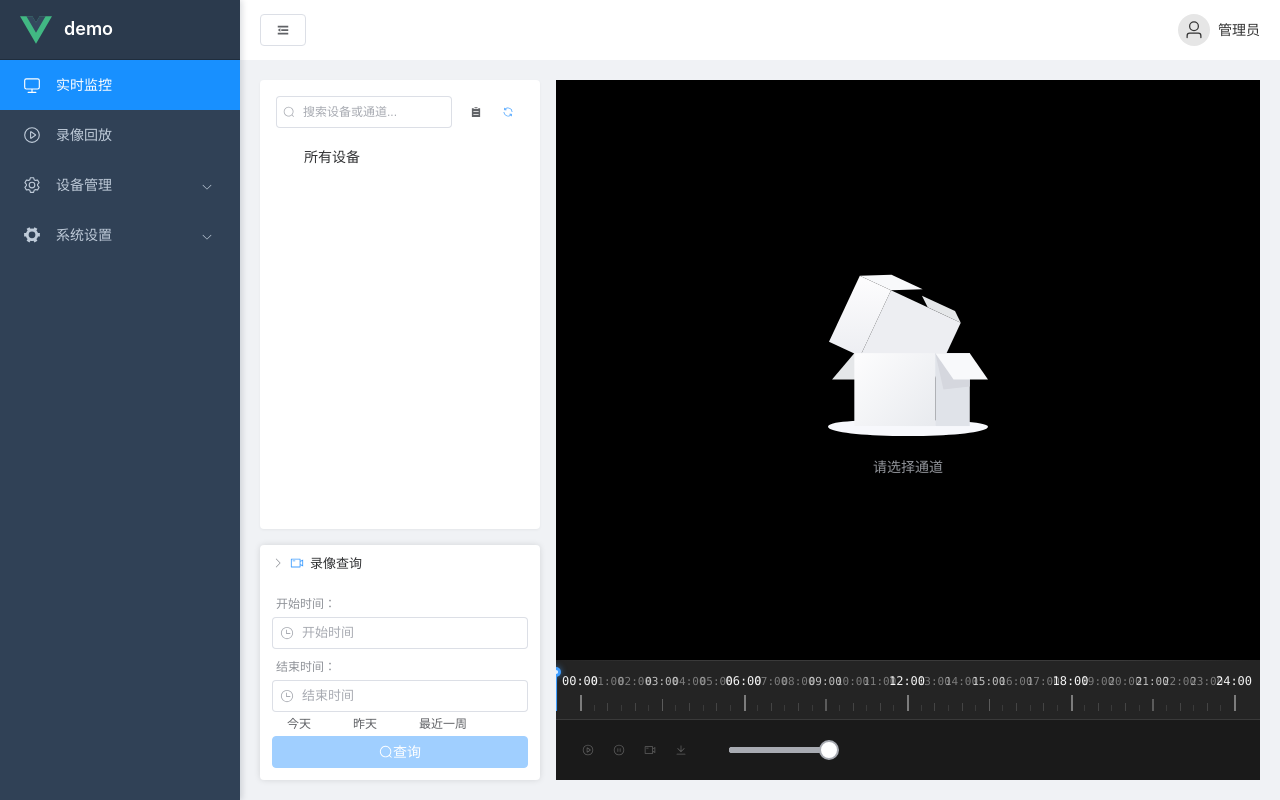
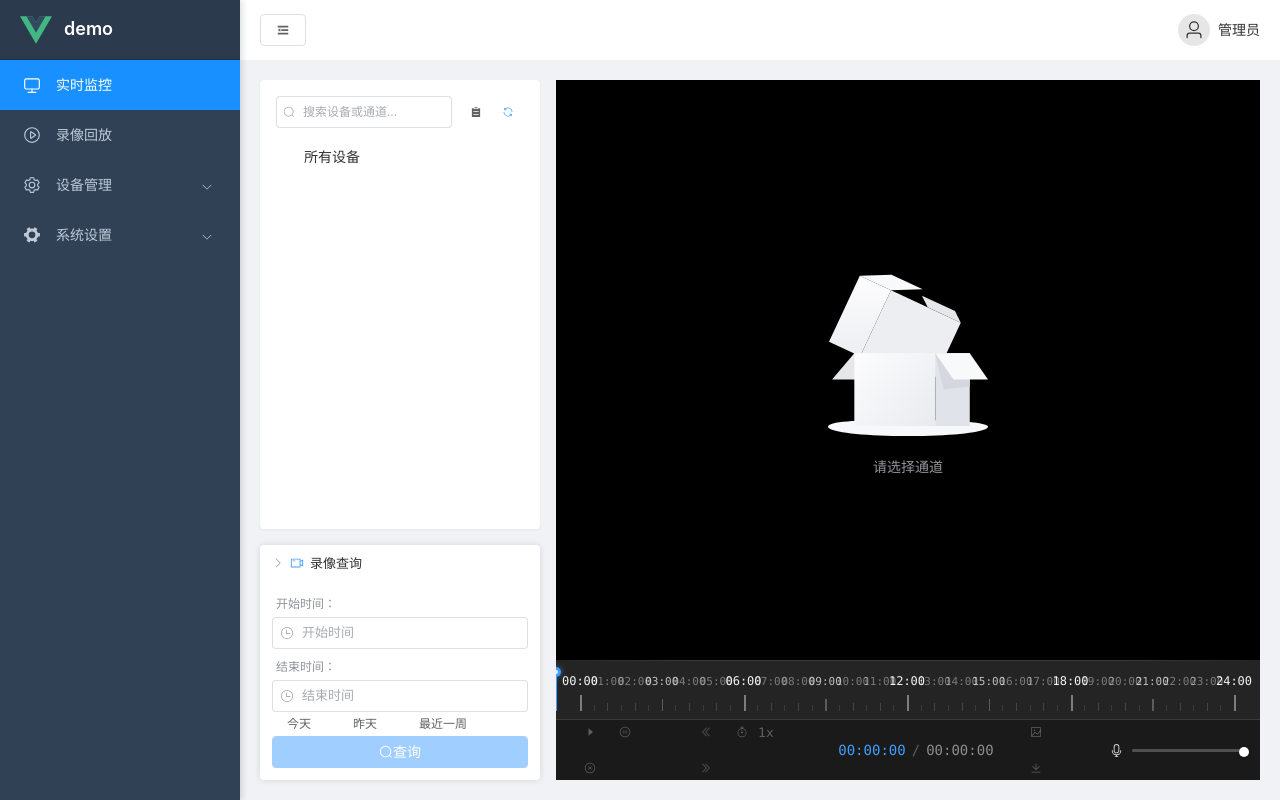
Before and after one commit to ossrs/srs-sip, a Vue app in the folder web/NextGB/: page /playback in a window 1280 px wide. Built offline with nearby package versions, Linux system fonts and the light colour scheme; no server answers; the HTML template or start-up script is replaced by a standard one.

Commit message:
回放控制

```diff
--- a/web/NextGB/src/views/PlaybackView.vue
+++ b/web/NextGB/src/views/PlaybackView.vue
@@ -4,7 +4,17 @@ import DeviceTree from '@/components/monitor/DeviceTree.vue'
 import VideoPlayer from '@/components/playback/VideoPlayer.vue'
 import DateTimeRangePanel from '@/components/common/DateTimeRangePanel.vue'
 import type { Device, ChannelInfo } from '@/types/api'
-import { VideoPlay, VideoPause, VideoCamera, Download, Microphone } from '@element-plus/icons-vue'
+import {
+  CaretRight,
+  VideoPause,
+  CircleClose,
+  DArrowRight,
+  DArrowLeft,
+  Timer,
+  Picture,
+  Download,
+  Microphone
+} from '@element-plus/icons-vue'
 import dayjs from 'dayjs'
 
 const showBanner = ref(false)
@@ -12,6 +22,8 @@ const currentDevice = ref<Device>()
 const currentChannel = ref<ChannelInfo>()
 const videoPlayerRef = ref()
 const volume = ref(100)
+const playbackSpeed = ref(1.0)
+const playbackSpeeds = [0.25, 0.5, 1.0, 2.0, 4.0, 8.0]
 
 const isPlaying = computed(() => videoPlayerRef.value?.isPlaying || false)
 
@@ -21,6 +33,31 @@ const handlePlay = () => {
 
 const handlePause = () => {
   videoPlayerRef.value?.pause()
+}
+
+const handleStop = () => {
+  videoPlayerRef.value?.stop()
+}
+
+const handleFastForward = () => {
+  const currentIndex = playbackSpeeds.indexOf(playbackSpeed.value)
+  if (currentIndex < playbackSpeeds.length - 1) {
+    playbackSpeed.value = playbackSpeeds[currentIndex + 1]
+    videoPlayerRef.value?.setPlaybackRate(playbackSpeed.value)
+  }
+}
+
+const handleSlowDown = () => {
+  const currentIndex = playbackSpeeds.indexOf(playbackSpeed.value)
+  if (currentIndex > 0) {
+    playbackSpeed.value = playbackSpeeds[currentIndex - 1]
+    videoPlayerRef.value?.setPlaybackRate(playbackSpeed.value)
+  }
+}
+
+const handleSpeedReset = () => {
+  playbackSpeed.value = 1.0
+  videoPlayerRef.value?.setPlaybackRate(1.0)
 }
 
 const handleDeviceSelect = (data: { device: Device | undefined; channel: ChannelInfo }) => {
@@ -135,35 +172,89 @@ const option = {
           </div>
         </div>
         <div class="control-panel">
-          <div class="control-buttons">
+          <div class="control-group">
             <el-button-group>
               <el-button
-                :icon="VideoPlay"
+                :icon="CaretRight"
                 :disabled="!currentChannel || isPlaying"
                 @click="handlePlay"
                 size="small"
+                title="播放"
               />
               <el-button
                 :icon="VideoPause"
                 :disabled="!currentChannel || !isPlaying"
                 @click="handlePause"
                 size="small"
+                title="暂停"
               />
-              <el-button :icon="VideoCamera" :disabled="!currentChannel" size="small" />
-              <el-button :icon="Download" :disabled="!currentChannel" size="small" />
+              <el-button
+                :icon="CircleClose"
+                :disabled="!currentChannel"
+                @click="handleStop"
+                size="small"
+                title="停止"
+              />
             </el-button-group>
+
+            <el-button-group>
+              <el-button
+                :icon="DArrowLeft"
+                :disabled="!currentChannel || playbackSpeed <= playbackSpeeds[0]"
+                @click="handleSlowDown"
+                size="small"
+                title="减速"
+              />
+              <el-button
+                :icon="Timer"
+                :disabled="!currentChannel"
+                @click="handleSpeedReset"
+                size="small"
+                :class="{ 'speed-active': playbackSpeed !== 1.0 }"
+                title="当前速度"
+              >
+                <span class="speed-text">{{ playbackSpeed }}x</span>
+              </el-button>
+              <el-button
+                :icon="DArrowRight"
+                :disabled="!currentChannel || playbackSpeed >= playbackSpeeds[playbackSpeeds.length - 1]"
+                @click="handleFastForward"
+                size="small"
+                title="加速"
+              />
+            </el-button-group>
+
+            <div class="time-info">
+              <span class="current-time">00:00:00</span>
+              <span class="time-separator">/</span>
+              <span class="total-time">00:00:00</span>
+            </div>
+
+            <el-button-group>
+              <el-button
+                :icon="Picture"
+                :disabled="!currentChannel"
+                size="small"
+                title="截图"
+              />
+              <el-button
+                :icon="Download"
+                :disabled="!currentChannel"
+                size="small"
+                title="下载"
+              />
+            </el-button-group>
+          </div>
+
+          <div class="volume-control">
+            <el-icon><Microphone /></el-icon>
             <el-slider
               v-model="volume"
               :max="100"
               :min="0"
               :disabled="!currentChannel"
               size="small"
-              style="width: 100px"
-            >
-              <template #prepend>
-                <el-icon><Microphone /></el-icon>
-              </template>
-            </el-slider>
+            />
           </div>
         </div>
       </div>
@@ -229,57 +320,107 @@ const option = {
   background-color: #1a1a1a;
   display: flex;
   align-items: center;
+  justify-content: space-between;
+  padding: 0 16px;
+  gap: 24px;
 }
 
-.control-buttons {
+.control-group {
   display: flex;
   align-items: center;
   gap: 16px;
-  padding: 0 0;
-  color: #fff;
+}
+
+.time-info {
+  font-family: ui-monospace, SFMono-Regular, Menlo, Monaco, Consolas, monospace;
+  font-size: 14px;
+  color: rgba(255, 255, 255, 0.85);
+  display: flex;
+  align-items: center;
+  gap: 4px;
+  padding: 0 8px;
+}
+
+.time-separator {
+  color: rgba(255, 255, 255, 0.3);
+  margin: 0 2px;
+}
+
+.current-time {
+  color: var(--el-color-primary);
+}
+
+.total-time {
+  color: rgba(255, 255, 255, 0.5);
+}
+
+.volume-control {
+  display: flex;
+  align-items: center;
+  gap: 8px;
+  width: 140px;
+  color: rgba(255, 255, 255, 0.8);
+
+  :deep(.el-icon) {
+    font-size: 18px;
+  }
+}
 
 .el-button-group {
-    margin: 0 16px;
   .el-button {
-      width: 32px;
-      height: 32px;
+    width: 36px;
+    height: 36px;
     padding: 0;
     --el-button-bg-color: transparent;
     --el-button-border-color: transparent;
     --el-button-hover-bg-color: rgba(255, 255, 255, 0.1);
     --el-button-hover-border-color: transparent;
-      --el-button-active-bg-color: rgba(255, 255, 255, 0.2);
-      --el-button-text-color: #fff;
+    --el-button-active-bg-color: rgba(255, 255, 255, 0.15);
+    --el-button-text-color: rgba(255, 255, 255, 0.85);
     --el-button-disabled-text-color: rgba(255, 255, 255, 0.3);
     --el-button-disabled-bg-color: transparent;
     --el-button-disabled-border-color: transparent;
 
     :deep(.el-icon) {
-        font-size: 16px;
+      font-size: 20px;
+    }
+
+    &:hover:not(:disabled) {
+      --el-button-text-color: var(--el-color-primary);
+    }
+
+    &:has(.speed-text) {
+      width: auto;
+      padding: 0 12px;
     }
   }
 }
 
-  :deep(.el-date-editor) {
-    --el-input-bg-color: transparent;
-    --el-input-border-color: rgba(255, 255, 255, 0.2);
-    --el-input-hover-border-color: rgba(255, 255, 255, 0.3);
-    --el-input-text-color: #fff;
-    --el-input-placeholder-color: rgba(255, 255, 255, 0.5);
+:deep(.el-slider) {
+  --el-slider-main-bg-color: var(--el-color-primary);
+  --el-slider-runway-bg-color: rgba(255, 255, 255, 0.15);
+  --el-slider-stop-bg-color: rgba(255, 255, 255, 0.2);
+  --el-slider-disabled-color: rgba(255, 255, 255, 0.1);
+
+  .el-slider__runway {
+    height: 3px;
   }
 
-  :deep(.el-slider) {
-    --el-slider-main-bg-color: var(--el-color-primary);
-    --el-slider-runway-bg-color: rgba(255, 255, 255, 0.2);
-    --el-slider-stop-bg-color: rgba(255, 255, 255, 0.3);
-    --el-slider-disabled-color: rgba(255, 255, 255, 0.2);
-    .el-slider__runway {
-      height: 4px;
+  .el-slider__button {
+    border: none;
+    width: 10px;
+    height: 10px;
+    background-color: #fff;
+    box-shadow: 0 1px 3px rgba(0, 0, 0, 0.3);
+    transition: transform 0.2s ease;
+
+    &:hover {
+      transform: scale(1.3);
     }
-    .el-slider__button {
-      border-color: var(--el-color-primary);
-      background-color: var(--el-color-primary);
   }
+
+  .el-slider__bar {
+    height: 3px;
   }
 }
 
@@ -619,4 +760,15 @@ const option = {
     transparent
   );
 }
+
+.speed-text {
+  font-size: 13px;
+  margin-left: 6px;
+  font-family: ui-monospace, SFMono-Regular, Menlo, Monaco, Consolas, monospace;
+}
+
+.speed-active {
+  --el-button-text-color: var(--el-color-primary) !important;
+  --el-button-bg-color: rgba(var(--el-color-primary-rgb), 0.1) !important;
+}
 </style>
```
Lines whose indentation alone changed are shown as unchanged.
